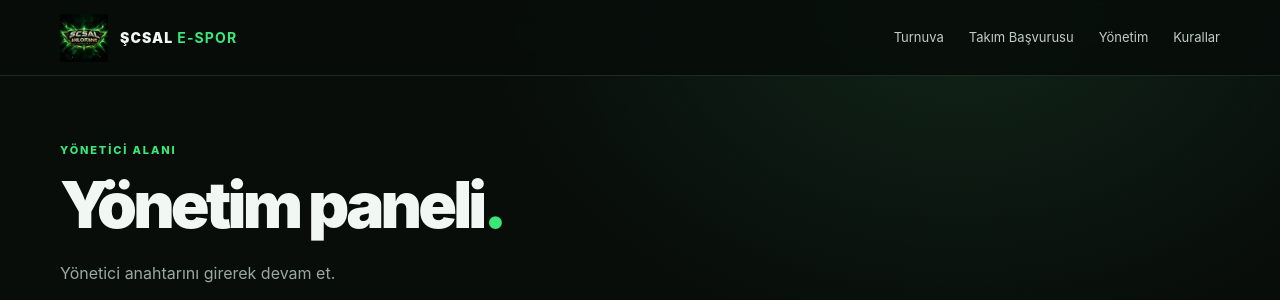
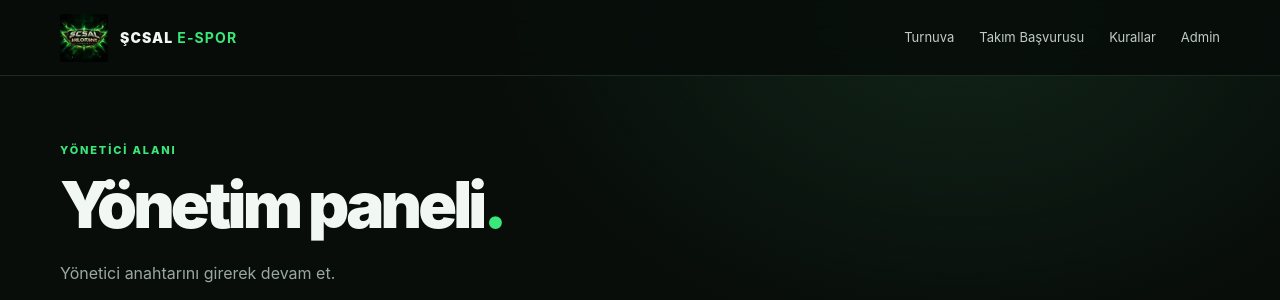
Before and after one commit to Likeaboss4/-CSAL-E-SPOR, a Flask app: page /yonetim in a window 1280 px wide. Shown: the top 300 px of the page. Run offline with Flask 3, Linux system fonts and the light colour scheme; some libraries are stand-ins or nearby versions.

Commit message:
Rename Yönetim nav to Admin and move after rules

```diff
--- a/templates/base.html
+++ b/templates/base.html
@@ -8,7 +8,7 @@
 </head>
 <body>
 <header class="topbar"><a class="brand" href="{{ url_for('index') }}"><img class="brand-logo" src="{{ url_for('static', filename='scsal-valorant-logo.jpg') }}" alt="ŞCSAL Valorant Turnuvası"><span>ŞCSAL <b>E-SPOR</b></span></a>
-<nav><a href="{{ url_for('index') }}">Turnuva</a><a href="{{ url_for('apply') }}">Takım Başvurusu</a><a href="{{ url_for('admin') }}">Yönetim</a><a href="{{ url_for('rules') }}">Kurallar</a></nav></header>
+<nav><a href="{{ url_for('index') }}">Turnuva</a><a href="{{ url_for('apply') }}">Takım Başvurusu</a><a href="{{ url_for('rules') }}">Kurallar</a><a href="{{ url_for('admin') }}">Admin</a></nav></header>
 <main class="container">
 {% with messages = get_flashed_messages(with_categories=true) %}{% if messages %}{% for category, message in messages %}<div class="notice {{ category }}">{{ message }}</div>{% endfor %}{% endif %}{% endwith %}
 {% block content %}{% endblock %}
```
